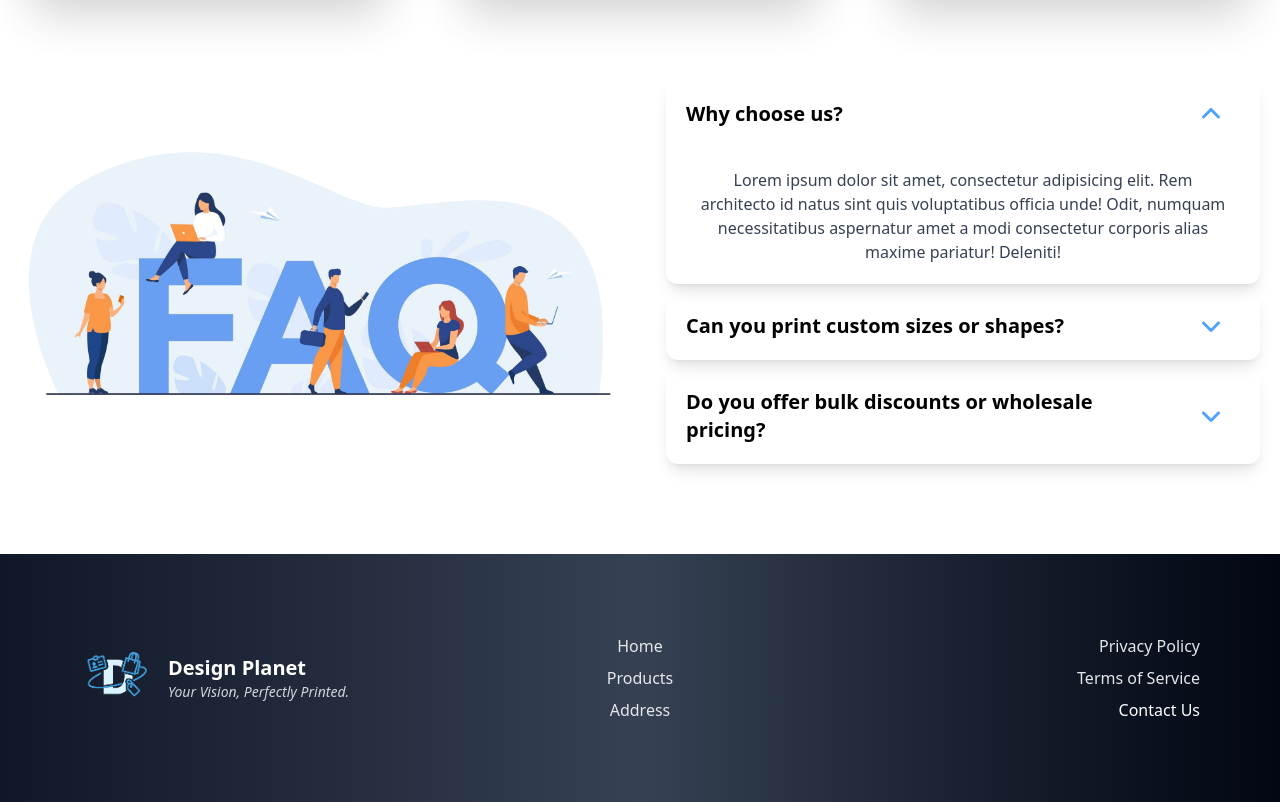
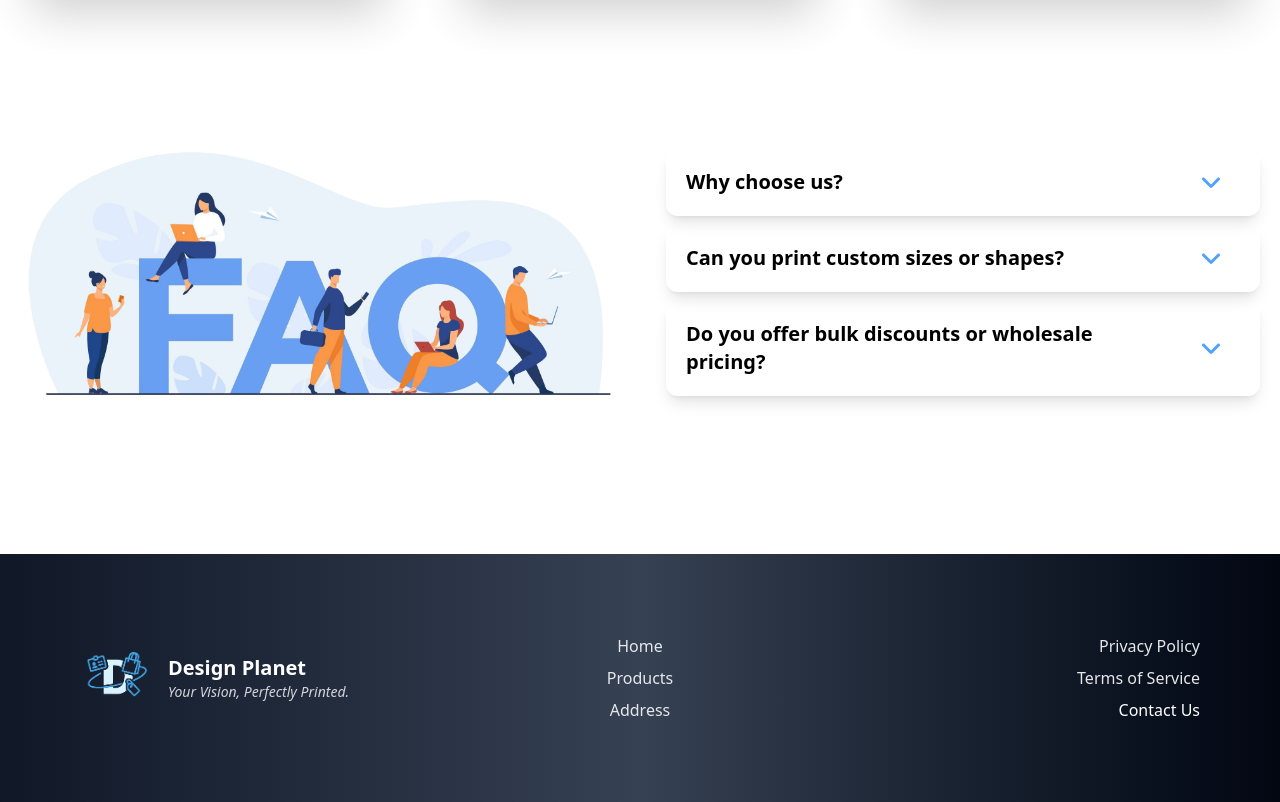
Before and after one commit to pseudonerd07/design-planet-website, a React (Vite) app: page / in a window 1280 px wide. Shown: the part 2860-3662 px from the top of the page. Built offline with nearby package versions, Linux system fonts and the light colour scheme.

Commit message:
minor fix

```diff
--- a/src/components/Accoridan.jsx
+++ b/src/components/Accoridan.jsx
@@ -3,7 +3,7 @@ import { HiPlus } from "react-icons/hi";
 import { FaAngleUp } from "react-icons/fa6";
 import { FaAngleDown } from "react-icons/fa6";
 const Accoridan = () => {
-  const [one, setOne] = useState(true);
+  const [one, setOne] = useState(false);
   const [two, setTwo] = useState(false);
   const [three, setThree] = useState(false);
   const toggleOne = () => {
```
